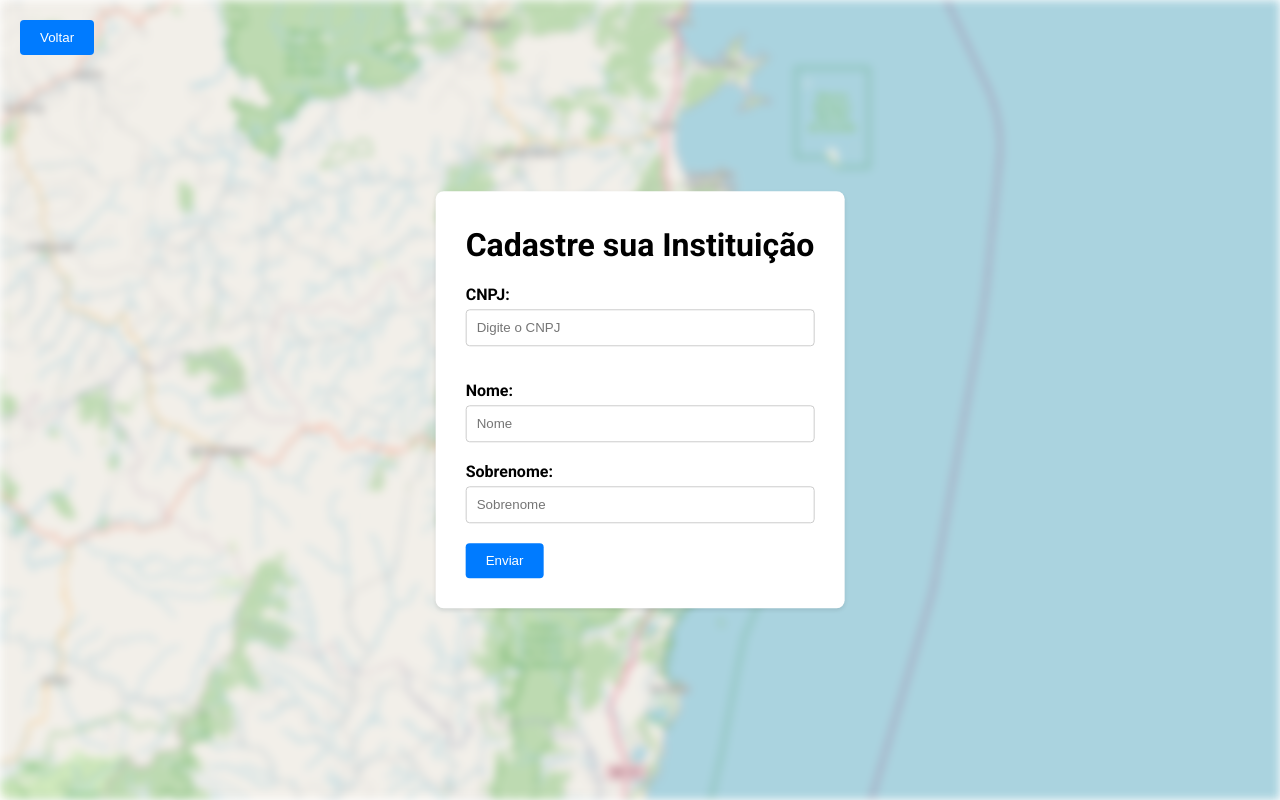
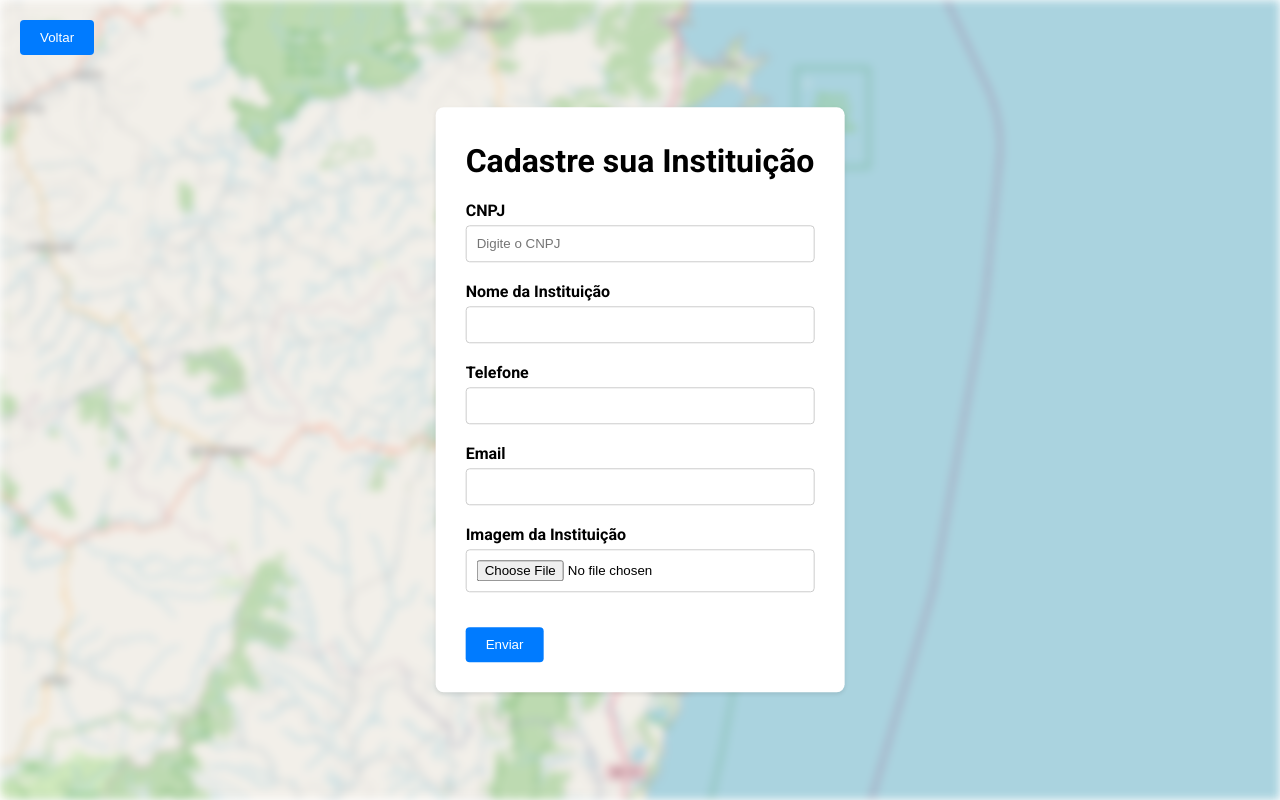
Before and after one commit to EduardoBitt/UiHelp, a PHP site: page /cadastro.html in a window 1280 px wide. Run offline with PHP 8.4, Linux system fonts and the light colour scheme.

Commit message:
Continuação

```diff
--- a/cadastro.html
+++ b/cadastro.html
@@ -12,13 +12,23 @@
 
     <form id="cnpjForm">
         <h1>Cadastre sua Instituição</h1>
-        <label for="cnpjInput">CNPJ:</label>
+
+        <label for="cnpjInput">CNPJ</label>
         <input type="text" id="cnpjInput" maxlength="18" placeholder="Digite o CNPJ" required>
+
+        <label for="nome">Nome da Instituição</label>
+        <input type="text" id="nome" required>
+
+        <label for="telefone">Telefone</label>
+        <input type="text" id="telefone" required>
+
+        <label for="email">Email</label>
+        <input type="email" id="email" required>
+
+        <label for="imagem">Imagem da Instituição</label>
+        <input type="file">
+
         <p id="resposta"></p>
-        <label for="nome">Nome:</label>
-        <input type="text" id="nome" placeholder="Nome" required>
-        <label for="sobrenome">Sobrenome:</label>
-        <input type="text" id="sobrenome" placeholder="Sobrenome" required>
         <button type="submit">Enviar</button>
     </form>
 
--- a/script.js
+++ b/script.js
@@ -46,6 +46,6 @@ form.addEventListener('submit', async function (event) {
     if (await validarCNPJ(cnpj)) {
         respostaCNPJ.innerHTML = 'CNPJ Válido ✔'
     } else {
-        respostaCNPJ.innerHTML = 'CNPJ Inválido ❌'
+        respostaCNPJ.innerHTML = 'CNPJ não existente! ❌'
     }
 });
--- a/style.css
+++ b/style.css
@@ -42,7 +42,7 @@ label {
     margin-bottom: 5px;
 }
 
-input[type="text"] {
+form input {
     width: 100%; /* Ajusta o tamanho do input para ocupar todo o espaço disponível */
     padding: 10px;
     margin-bottom: 20px; /* Espaço entre os campos */
@@ -182,6 +182,26 @@ html, body {
     border-radius: 5px;
 }
 
+.filter-list {
+    list-style-type: none;
+}
+
+.filter-list li {
+    margin-bottom: 15px;
+}
+
+.filter-list label {
+    font-size: 18px;
+    display: flex;
+    align-items: center;
+}
+
+.filter-list input[type="checkbox"] {
+    margin-right: 10px;
+    width: 20px;
+    height: 20px;
+}
+
 /*-------------------------- POP-UP --------------------------*/
 
 
```
Also changed, not shown: index.html (+32 -9 lines), img/logouihelp.png (added).
